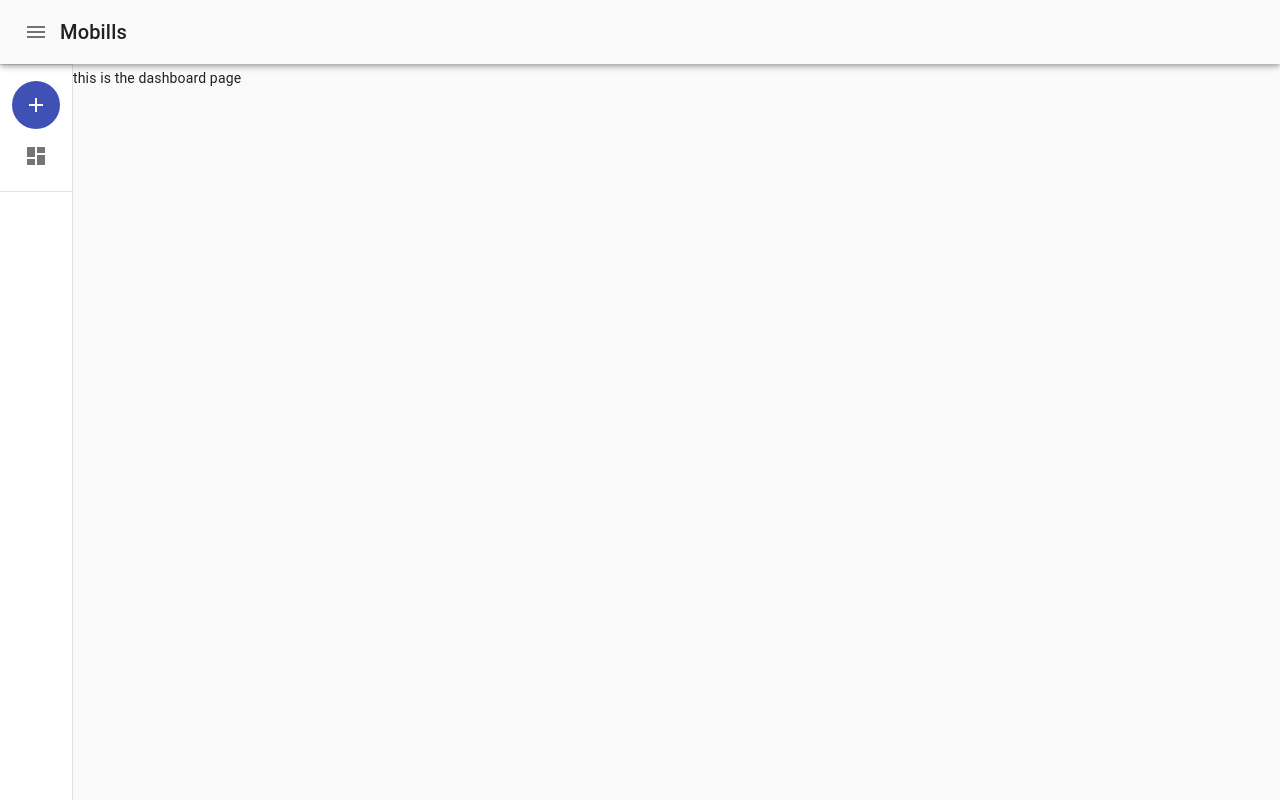
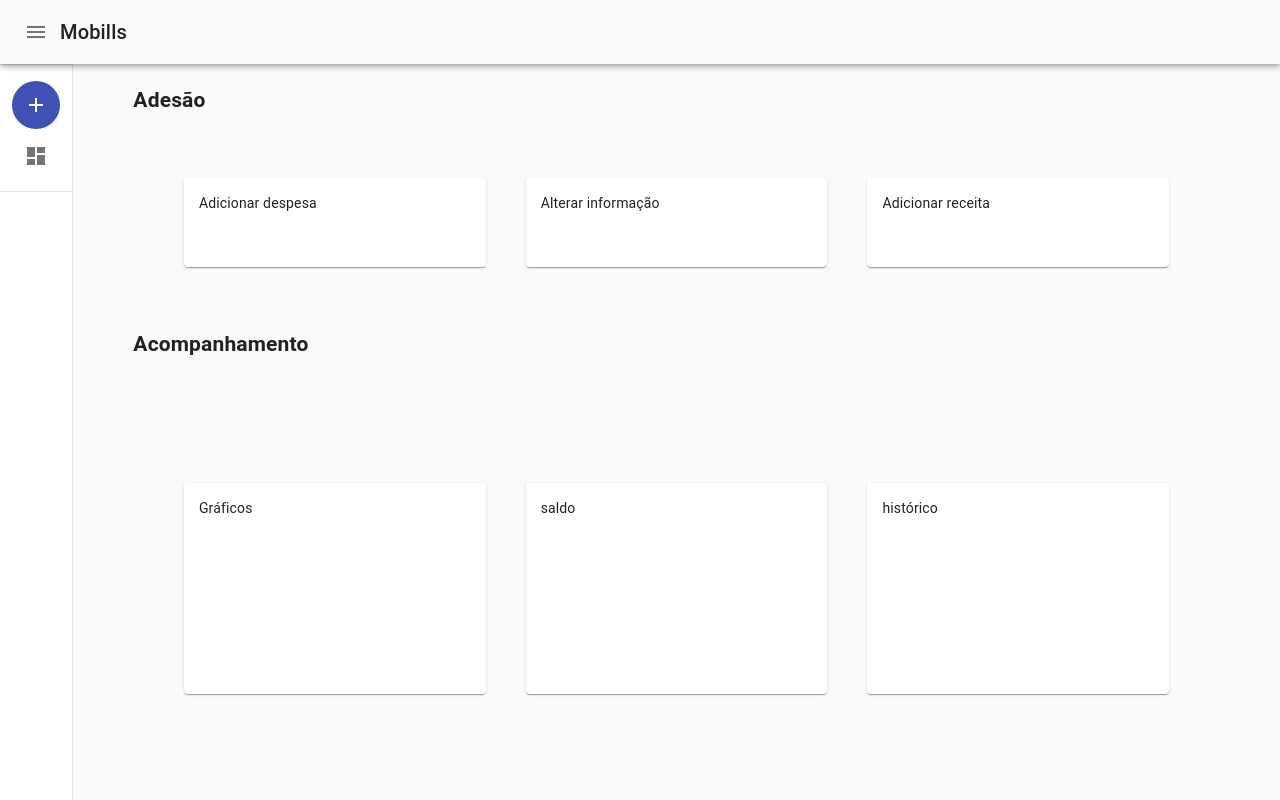
Before and after one commit to dyegoaurelio/mobills-crud, a React (Create React App) app: page / in a window 1280 px wide. Built offline with nearby package versions, Linux system fonts and the light colour scheme.

Commit message:
dashboard basic style

```diff
--- a/src/pages/dashboard.jsx
+++ b/src/pages/dashboard.jsx
@@ -1,14 +1,30 @@
 import React from 'react'
 import { Header } from '../components/fixed'
-import { Page, Content } from '../styles'
+import { Page, DashboardContent, CardArea } from '../styles'
+import Card from '@material-ui/core/Card'
 
 function Dashboard () {
   return (
     <Page>
       <Header />
-        <Content>
-        this is the dashboard page
-        </Content>
+        <DashboardContent>
+        <CardArea>
+          <h2>Adesão</h2>
+          <body>
+            <Card>Adicionar despesa</Card>
+            <Card>Alterar informação</Card>
+            <Card>Adicionar receita</Card>
+          </body>
+        </CardArea>
+        <CardArea>
+          <h2>Acompanhamento</h2>
+          <body>
+            <Card>Gráficos</Card>
+            <Card>saldo</Card>
+            <Card>histórico</Card>
+          </body>
+        </CardArea>
+        </DashboardContent>
     </Page>
   )
 }
--- a/src/styles.js
+++ b/src/styles.js
@@ -10,3 +10,35 @@ export const Content = styled.div`
 grid-column: 2 / 3;
 grid-row: 2 / 3;
 `
+
+export const DashboardContent = styled.div`
+grid-area: 2 / 2 / 3 / 3;
+display: grid;
+grid-template-rows: 1fr 2fr ;
+width: 100%;
+`
+
+// eslint-disable-next-line react/react-in-jsx-scope
+export const CardArea = styled.div`
+display: grid;
+grid-template: auto 1fr / 1fr ;
+
+h1, h2 {
+    margin-left: 5%;
+    grid-area: 1 / 1 / 2 / 2;
+}
+
+body{
+    grid-area: 2 / 1 / 3 / 2 ;
+    display: flex;
+    align-items: center;
+    justify-content: center;
+
+    .MuiCard-root{
+        height: 50%;
+        width: 25%;
+        padding: 15px;
+        margin: 20px;
+    }
+}
+`
```
